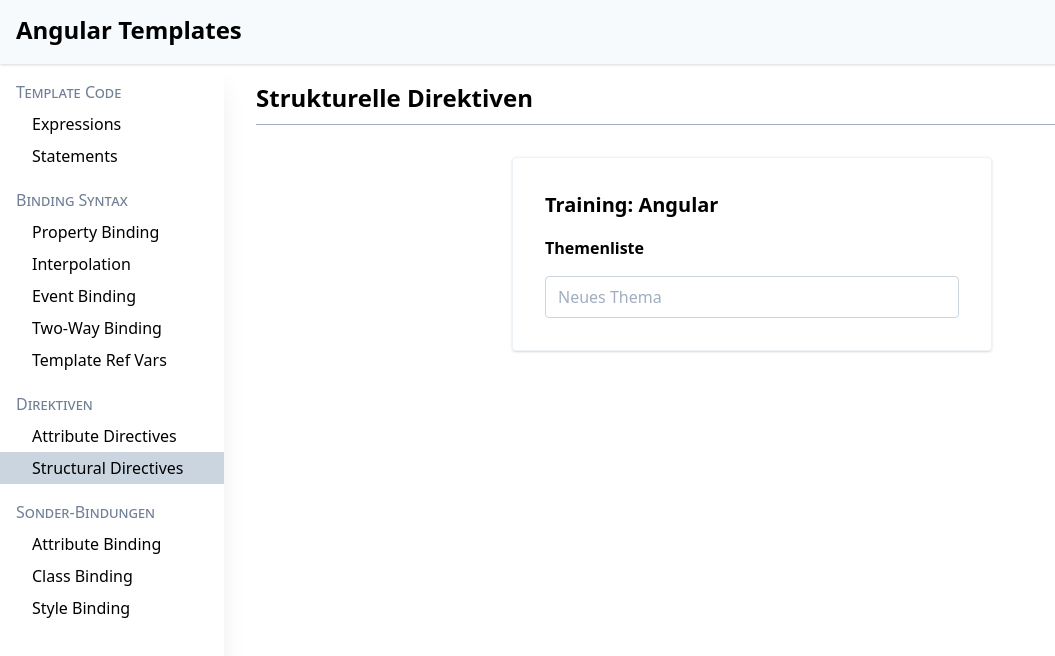
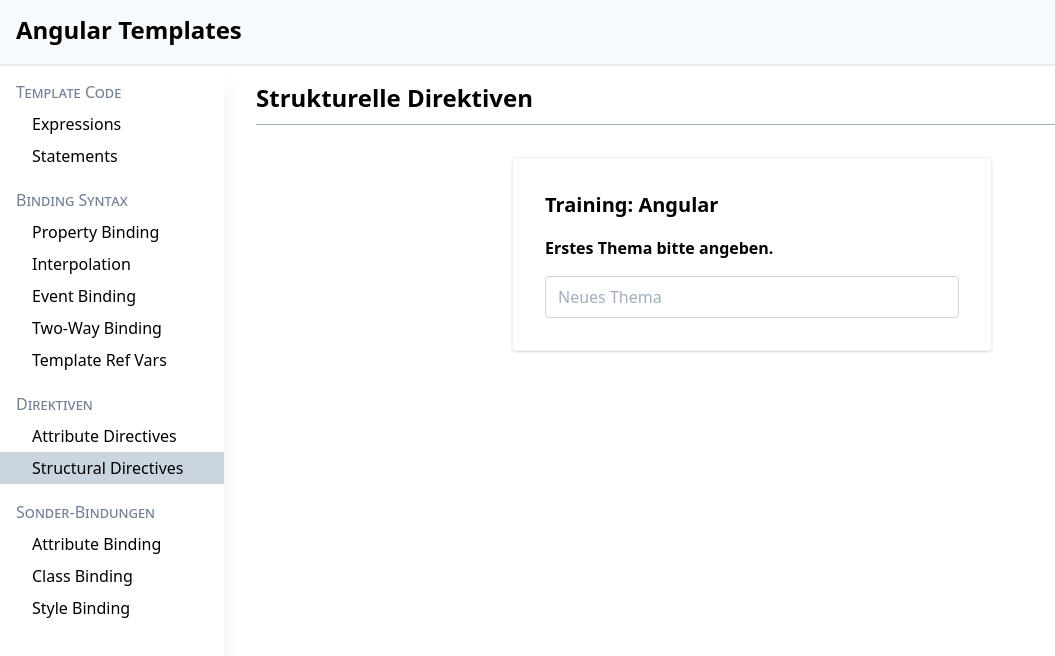
Before and after one commit to lean-ng/edu-templates, an Angular app: page /struct-directive in a window 1280 px wide. Shown: the top 656 px of the page, without its empty margins (0-1055 px from the left). Built offline with nearby package versions, Linux system fonts and the light colour scheme.

Commit message:
Sample structural directive.

```diff
--- a/src/app/edu/structural-directives/structural-directives.component.html
+++ b/src/app/edu/structural-directives/structural-directives.component.html
@@ -6,17 +6,27 @@
     </header>
     <div class="card-content">
       <!-- Nicht rendern, wenn noch keine Topics da sind. Stattdessen Hinweis -->
-      <div class="card-content-title">
+      <div *ngIf="topics.length" class="card-content-title">
         Themenliste
+      </div>
+      <div *ngIf="topics.length===0" class="card-content-title">
+        Erstes Thema bitte angeben.
       </div>
       <!-- Iterieren über alle Topics -->
       <!-- Completed CSS-Klasse setzten-->
       <!-- Togglen des Completed States über doppelclick -->
       <ul>
+        <li
+          *ngFor="let t of topics"
+          [ngClass]="{ completed: t.completed }"
+          (dblclick)="toggleTopic(t)"
+        >
+          {{ t.title }}
+        </li>
       </ul>
       <!-- Thema hinzufügen nach Enter -->
       <div class="simple-form mt-4">
-        <input #fld type="text" placeholder="Neues Thema" class="block w-full mr-4">
+        <input #fld (keyup.enter)="addTopic(fld.value); fld.value=''" type="text" placeholder="Neues Thema" class="block w-full mr-4">
       </div>
     </div>
   </div>
--- a/src/app/edu/structural-directives/structural-directives.component.ts
+++ b/src/app/edu/structural-directives/structural-directives.component.ts
@@ -17,10 +17,10 @@
   }
 
   addTopic(title: string): void {
-
+    this.topics.push({ title, completed: false });
   }
 
   toggleTopic(topic: { title: string, completed: boolean}): void {
-
+    topic.completed = !topic.completed;
   }
 }
```
